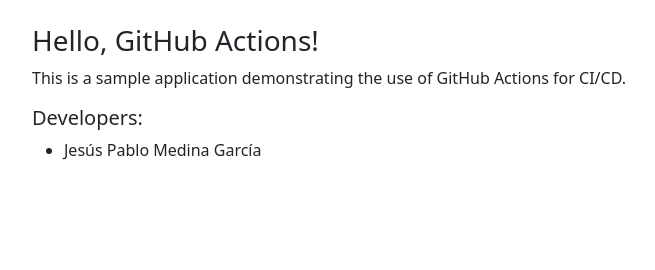
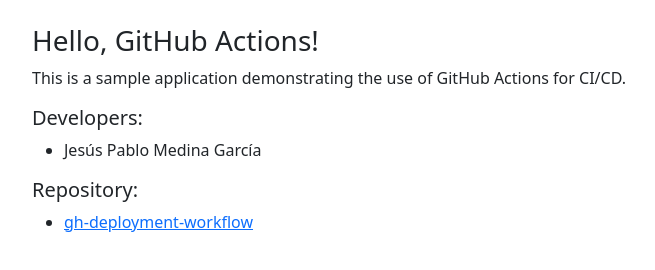
Before and after one commit to pmedinadev/gh-deployment-workflow, a plain HTML site: page index.html in a window 1280 px wide. Shown: the whole page, without its empty margins (62-717 px from the left). Drawn offline with nearby package versions, Linux system fonts and the light colour scheme.

Commit message:
Update: README actualizado con la explicación del repositorio

```diff
--- a/index.html
+++ b/index.html
@@ -3,7 +3,7 @@
   <head>
     <meta charset="UTF-8" />
     <meta name="viewport" content="width=device-width, initial-scale=1.0" />
-    <title>Document</title>
+    <title>GitHub Deployment Workflow</title>
     <!-- Incluir Bootstrap -->
     <link
       href="https://cdn.jsdelivr.net/npm/bootstrap@5.3.3/dist/css/bootstrap.min.css"
@@ -23,6 +23,18 @@
       <ul>
         <li>Jesús Pablo Medina García</li>
       </ul>
+      <h5>Repository:</h5>
+      <ul>
+        <li>
+          <a
+            href="https://github.com/pmedinadev/gh-deployment-workflow"
+            target="_blank"
+            rel="noopener noreferrer"
+          >
+            <span>gh-deployment-workflow</span>
+          </a>
+        </li>
+      </ul>
     </main>
     <!-- Incluir JS de Bootstrap -->
     <script
```
Also changed, not shown: 1 other file.
